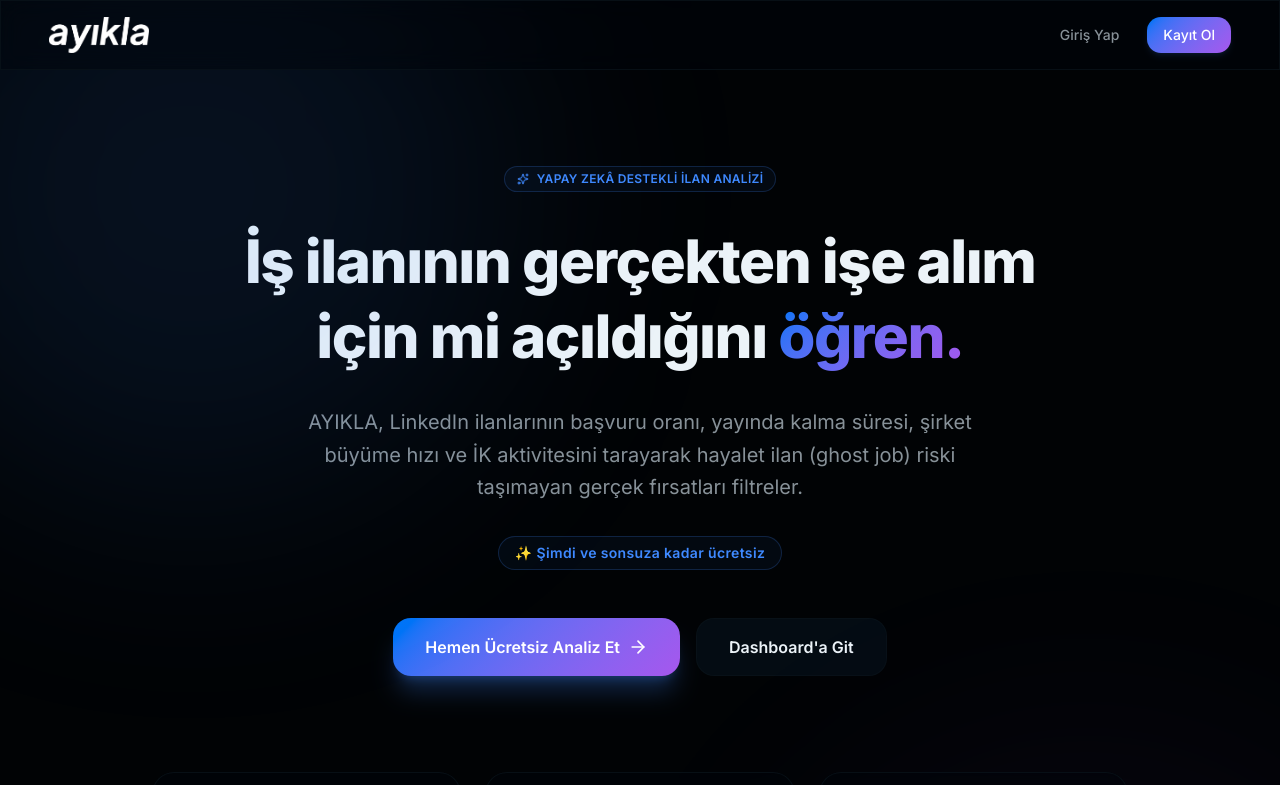
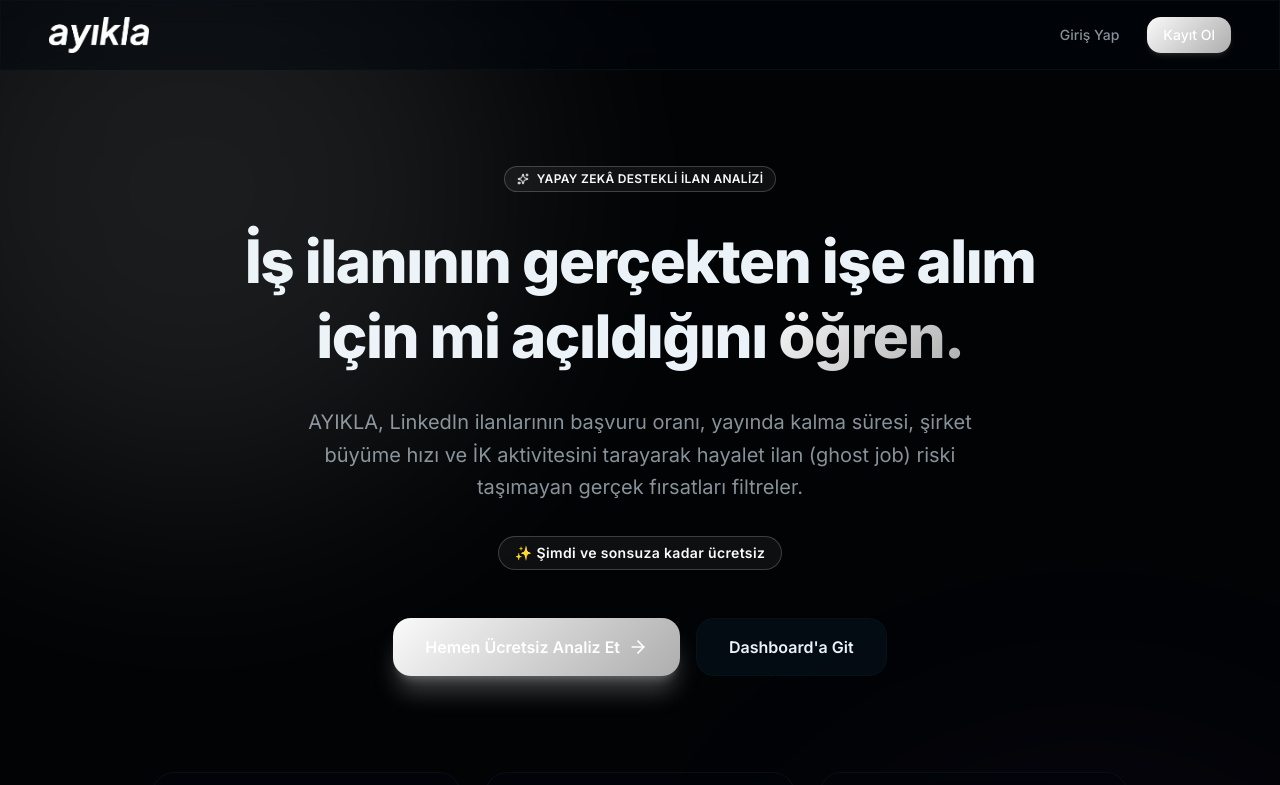
Before and after one commit to heyonurgoc/ayikla, a Next.js app: page / in a window 1280 px wide. Shown: the top 785 px of the page. Built offline with nearby package versions, Linux system fonts and the light colour scheme.

Commit message:
feat: default theme set to monochrome (black-white) and configure settings page theme picker

```diff
--- a/src/app/(dashboard)/ayarlar/page.tsx
+++ b/src/app/(dashboard)/ayarlar/page.tsx
@@ -25,12 +25,12 @@ export default function AyarlarPage() {
 
   // Appearance states
   const [glassEffect, setGlassEffect] = useState(true);
-  const [accentColor, setAccentColor] = useState('purple');
+  const [accentColor, setAccentColor] = useState('mono');
 
   // Load saved accent color and glassmorphism on mount
   useEffect(() => {
     if (typeof window !== 'undefined') {
-      const savedAccent = localStorage.getItem('ayikla_accent_color') || 'purple';
+      const savedAccent = localStorage.getItem('ayikla_accent_color') || 'mono';
       setAccentColor(savedAccent);
       const savedGlass = localStorage.getItem('ayikla_glass_effect') !== 'false';
       setGlassEffect(savedGlass);
@@ -244,7 +244,8 @@ export default function AyarlarPage() {
                     <span className="text-xs font-semibold text-foreground">Arayüz Vurgu Rengi</span>
                     <div className="flex gap-3 mt-1">
                       {[
-                        { id: 'purple', class: 'bg-purple-600', name: 'Mor (Varsayılan)' },
+                        { id: 'mono', class: 'bg-zinc-950 dark:bg-white border border-border/40', name: 'Siyah Beyaz (Varsayılan)' },
+                        { id: 'purple', class: 'bg-purple-600', name: 'Mor' },
                         { id: 'blue', class: 'bg-blue-600', name: 'Mavi' },
                         { id: 'emerald', class: 'bg-emerald-600', name: 'Zümrüt Yeşili' },
                         { id: 'amber', class: 'bg-amber-600', name: 'Turuncu' }
--- a/src/app/globals.css
+++ b/src/app/globals.css
@@ -81,46 +81,21 @@
   --sidebar-accent-foreground: oklch(0.205 0 0);
   --sidebar-border: oklch(0.922 0 0);
   --sidebar-ring: oklch(0.708 0 0);
+  --gradient-start: oklch(0.145 0 0);
+  --gradient-end: oklch(0.35 0 0);
+  --glow-color-1: oklch(0.2 0 0 / 2%);
+  --glow-color-2: oklch(0.4 0 0 / 2%);
 }
 
 .dark {
-  --background: oklch(0.145 0 0);
-  --foreground: oklch(0.985 0 0);
-  --card: oklch(0.205 0 0);
-  --card-foreground: oklch(0.985 0 0);
-  --popover: oklch(0.205 0 0);
-  --popover-foreground: oklch(0.985 0 0);
-  --primary: oklch(0.922 0 0);
-  --primary-foreground: oklch(0.205 0 0);
-  --secondary: oklch(0.269 0 0);
-  --secondary-foreground: oklch(0.985 0 0);
-  --muted: oklch(0.269 0 0);
-  --muted-foreground: oklch(0.708 0 0);
-  --accent: oklch(0.269 0 0);
-  --accent-foreground: oklch(0.985 0 0);
-  --destructive: oklch(0.704 0.191 22.216);
-  --border: oklch(1 0 0 / 10%);
-  --input: oklch(1 0 0 / 15%);
-  --ring: oklch(0.556 0 0);
-  --chart-1: oklch(0.87 0 0);
-  --chart-2: oklch(0.556 0 0);
-  --chart-3: oklch(0.439 0 0);
-  --chart-4: oklch(0.371 0 0);
-  --chart-5: oklch(0.269 0 0);
-  --sidebar: oklch(0.205 0 0);
-  --sidebar-foreground: oklch(0.985 0 0);
-  --sidebar-primary: oklch(0.488 0.243 264.376);
-  --sidebar-primary-foreground: oklch(0.985 0 0);
-  --sidebar-accent: oklch(0.269 0 0);
-  --sidebar-accent-foreground: oklch(0.985 0 0);
   --background: oklch(0.09 0.015 240);
   --foreground: oklch(0.96 0.01 240);
   --card: oklch(0.12 0.018 240 / 70%);
   --card-foreground: oklch(0.96 0.01 240);
   --popover: oklch(0.11 0.015 240);
   --popover-foreground: oklch(0.96 0.01 240);
-  --primary: oklch(0.65 0.2 260);
-  --primary-foreground: oklch(0.09 0.01 240);
+  --primary: oklch(0.985 0 0);
+  --primary-foreground: oklch(0.145 0 0);
   --secondary: oklch(0.15 0.02 240);
   --secondary-foreground: oklch(0.96 0.01 240);
   --muted: oklch(0.15 0.02 240);
@@ -130,20 +105,24 @@
   --destructive: oklch(0.5 0.2 27.325);
   --border: oklch(0.18 0.02 240 / 80%);
   --input: oklch(0.18 0.02 240);
-  --ring: oklch(0.65 0.2 260);
-  --chart-1: oklch(0.65 0.2 260);
-  --chart-2: oklch(0.7 0.2 300);
-  --chart-3: oklch(0.6 0.2 140);
-  --chart-4: oklch(0.8 0.15 80);
-  --chart-5: oklch(0.7 0.15 20);
+  --ring: oklch(0.556 0 0);
+  --chart-1: oklch(0.87 0 0);
+  --chart-2: oklch(0.556 0 0);
+  --chart-3: oklch(0.439 0 0);
+  --chart-4: oklch(0.371 0 0);
+  --chart-5: oklch(0.269 0 0);
   --sidebar: oklch(0.10 0.015 240);
   --sidebar-foreground: oklch(0.96 0.01 240);
-  --sidebar-primary: oklch(0.65 0.2 260);
-  --sidebar-primary-foreground: oklch(0.09 0.01 240);
+  --sidebar-primary: oklch(0.985 0 0);
+  --sidebar-primary-foreground: oklch(0.145 0 0);
   --sidebar-accent: oklch(0.15 0.02 240);
   --sidebar-accent-foreground: oklch(0.96 0.01 240);
   --sidebar-border: oklch(0.18 0.02 240 / 60%);
-  --sidebar-ring: oklch(0.65 0.2 260);
+  --sidebar-ring: oklch(0.556 0 0);
+  --gradient-start: oklch(0.985 0 0);
+  --gradient-end: oklch(0.75 0 0);
+  --glow-color-1: oklch(0.9 0 0 / 3%);
+  --glow-color-2: oklch(0.8 0 0 / 3%);
 }
 
 @layer base {
@@ -153,13 +132,13 @@
   body {
     @apply bg-background text-foreground h-full overflow-x-hidden;
     background-image:
-      radial-gradient(at 0% 0%, oklch(0.55 0.22 260 / 3%) 0px, transparent 50%),
-      radial-gradient(at 100% 100%, oklch(0.65 0.2 300 / 3%) 0px, transparent 50%);
+      radial-gradient(at 0% 0%, var(--glow-color-1) 0px, transparent 50%),
+      radial-gradient(at 100% 100%, var(--glow-color-2) 0px, transparent 50%);
   }
   .dark body {
     background-image:
-      radial-gradient(at 0% 0%, oklch(0.65 0.2 260 / 6%) 0px, transparent 50%),
-      radial-gradient(at 100% 100%, oklch(0.7 0.2 300 / 5%) 0px, transparent 50%);
+      radial-gradient(at 0% 0%, var(--glow-color-1) 0px, transparent 50%),
+      radial-gradient(at 100% 100%, var(--glow-color-2) 0px, transparent 50%);
   }
   html {
     @apply font-sans h-full scroll-smooth;
@@ -171,16 +150,17 @@
   @apply bg-card/65 backdrop-blur-md border border-border;
 }
 
-:root, .dark {
-  --gradient-start: oklch(0.58 0.22 255);
-  --gradient-end: oklch(0.62 0.22 305);
-}
-
 :root[data-accent="blue"], .dark[data-accent="blue"] {
   --primary: oklch(0.60 0.18 220) !important;
   --ring: oklch(0.60 0.18 220) !important;
   --gradient-start: oklch(0.60 0.18 210) !important;
   --gradient-end: oklch(0.55 0.20 245) !important;
+  --glow-color-1: oklch(0.60 0.18 220 / 3%) !important;
+  --glow-color-2: oklch(0.55 0.20 245 / 3%) !important;
+}
+.dark[data-accent="blue"] {
+  --glow-color-1: oklch(0.60 0.18 220 / 6%) !important;
+  --glow-color-2: oklch(0.55 0.20 245 / 5%) !important;
 }
 
 :root[data-accent="emerald"], .dark[data-accent="emerald"] {
@@ -188,6 +168,12 @@
   --ring: oklch(0.62 0.17 145) !important;
   --gradient-start: oklch(0.62 0.17 140) !important;
   --gradient-end: oklch(0.58 0.19 175) !important;
+  --glow-color-1: oklch(0.62 0.17 145 / 3%) !important;
+  --glow-color-2: oklch(0.58 0.19 175 / 3%) !important;
+}
+.dark[data-accent="emerald"] {
+  --glow-color-1: oklch(0.62 0.17 145 / 6%) !important;
+  --glow-color-2: oklch(0.58 0.19 175 / 5%) !important;
 }
 
 :root[data-accent="amber"], .dark[data-accent="amber"] {
@@ -195,6 +181,12 @@
   --ring: oklch(0.68 0.16 65) !important;
   --gradient-start: oklch(0.68 0.16 60) !important;
   --gradient-end: oklch(0.63 0.18 95) !important;
+  --glow-color-1: oklch(0.68 0.16 65 / 3%) !important;
+  --glow-color-2: oklch(0.63 0.18 95 / 3%) !important;
+}
+.dark[data-accent="amber"] {
+  --glow-color-1: oklch(0.68 0.16 65 / 6%) !important;
+  --glow-color-2: oklch(0.63 0.18 95 / 5%) !important;
 }
 
 :root[data-accent="purple"], .dark[data-accent="purple"] {
@@ -202,6 +194,30 @@
   --ring: oklch(0.65 0.2 260) !important;
   --gradient-start: oklch(0.58 0.22 255) !important;
   --gradient-end: oklch(0.62 0.22 305) !important;
+  --glow-color-1: oklch(0.55 0.22 260 / 3%) !important;
+  --glow-color-2: oklch(0.65 0.2 300 / 3%) !important;
+}
+.dark[data-accent="purple"] {
+  --glow-color-1: oklch(0.65 0.2 260 / 6%) !important;
+  --glow-color-2: oklch(0.7 0.2 300 / 5%) !important;
+}
+
+:root[data-accent="mono"], .dark[data-accent="mono"] {
+  --primary: oklch(0.205 0 0) !important;
+  --ring: oklch(0.708 0 0) !important;
+  --gradient-start: oklch(0.145 0 0) !important;
+  --gradient-end: oklch(0.35 0 0) !important;
+  --glow-color-1: oklch(0.2 0 0 / 2%) !important;
+  --glow-color-2: oklch(0.4 0 0 / 2%) !important;
+}
+.dark[data-accent="mono"] {
+  --primary: oklch(0.985 0 0) !important;
+  --primary-foreground: oklch(0.145 0 0) !important;
+  --ring: oklch(0.556 0 0) !important;
+  --gradient-start: oklch(0.985 0 0) !important;
+  --gradient-end: oklch(0.75 0 0) !important;
+  --glow-color-1: oklch(0.9 0 0 / 3%) !important;
+  --glow-color-2: oklch(0.8 0 0 / 3%) !important;
 }
 
 .text-gradient {
--- a/src/app/layout.tsx
+++ b/src/app/layout.tsx
@@ -24,8 +24,8 @@ export default function RootLayout({
       <head>
         <script dangerouslySetInnerHTML={{ __html: `
           try {
-            const accent = localStorage.getItem('ayikla_accent_color');
-            if (accent) document.documentElement.setAttribute('data-accent', accent);
+            const accent = localStorage.getItem('ayikla_accent_color') || 'mono';
+            document.documentElement.setAttribute('data-accent', accent);
             const glass = localStorage.getItem('ayikla_glass_effect');
             if (glass === 'false') document.documentElement.setAttribute('data-glass-disabled', 'true');
           } catch (e) {}
```
